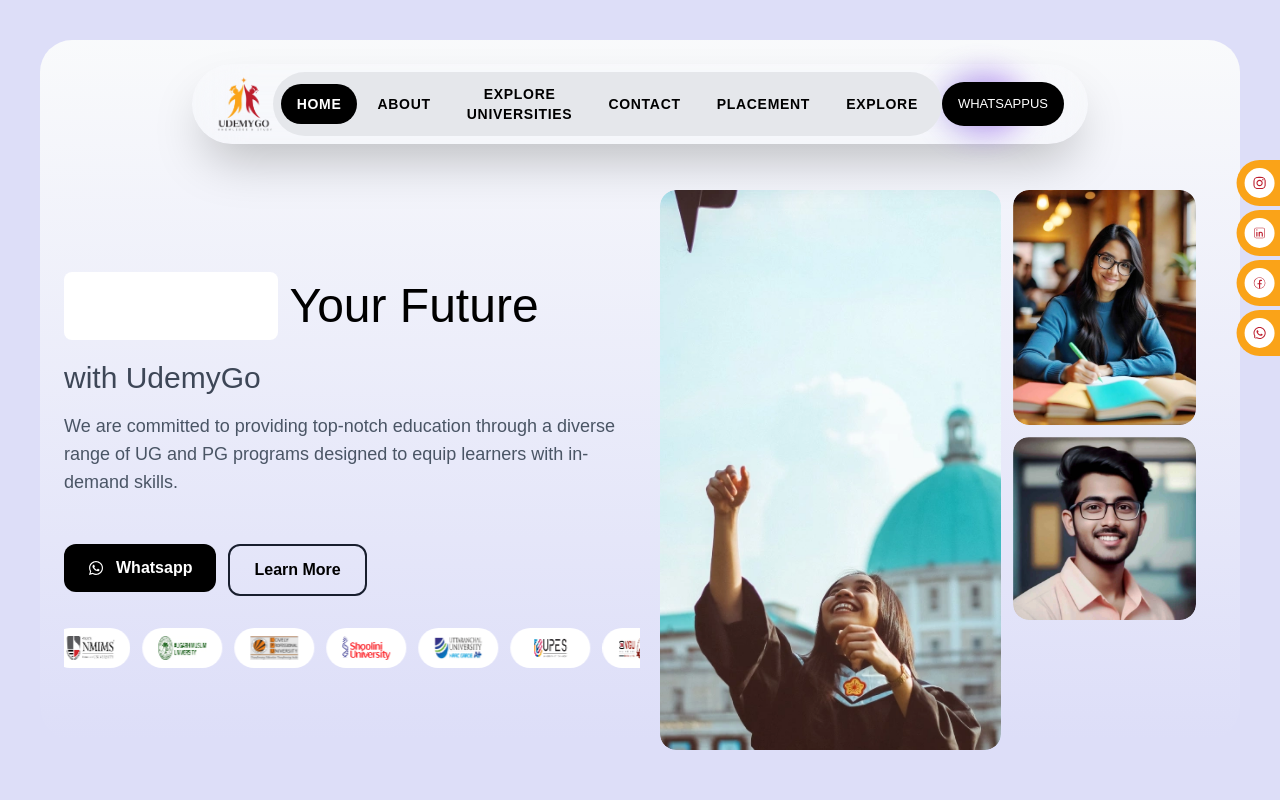
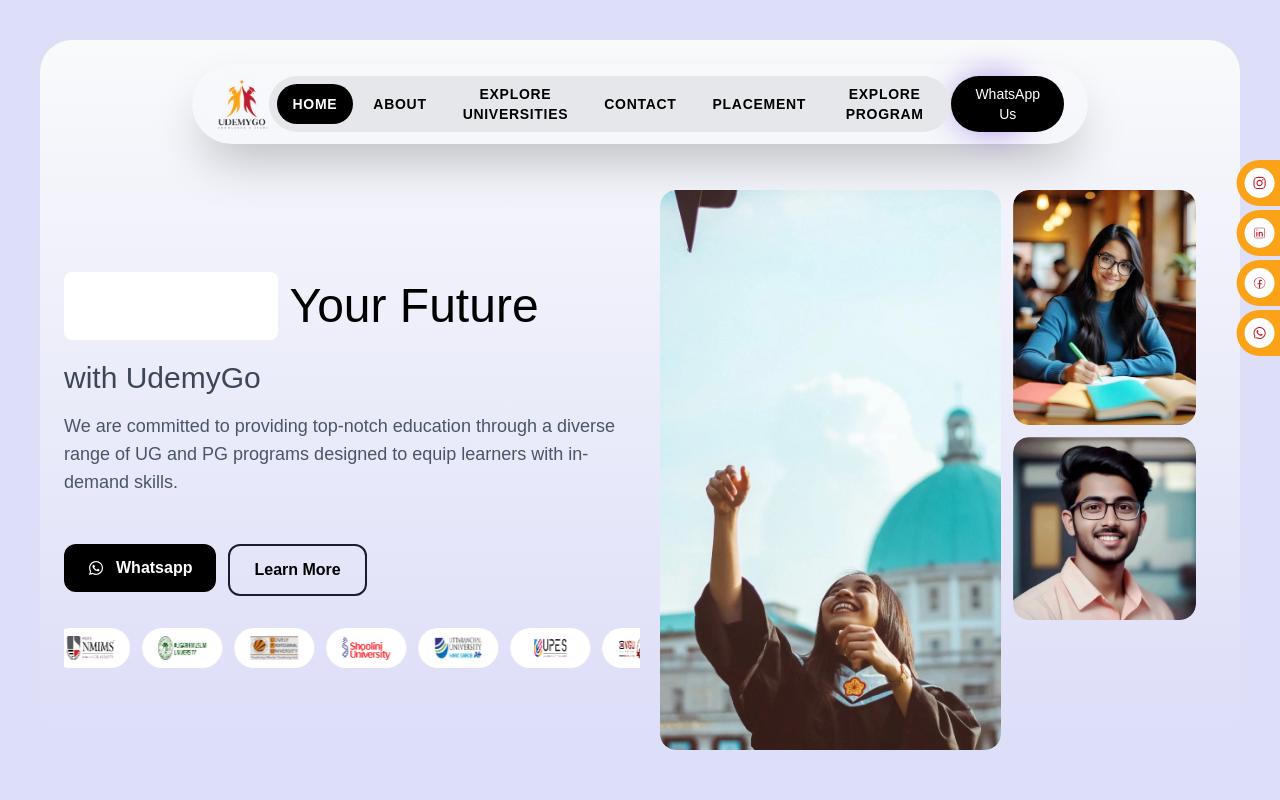
Before and after one commit to udemygo/udemygo, a Next.js app: page / in a window 1280 px wide. Shown: the top 800 px of the page. Built offline with nearby package versions, Linux system fonts and the light colour scheme; a web font is replaced by a local one.

Commit message:
bug fixex and enabled webkit

```diff
--- a/app/globals.css
+++ b/app/globals.css
@@ -3,6 +3,7 @@
 :root {
   --background: #ffffff;
   --foreground: #dddef8;
+  overflow-x: hidden;
 }
 
 @theme inline {
@@ -22,15 +23,16 @@
 body {
   background-color: #dddef8;
   font-family: Arial, Helvetica, sans-serif;
+
 }
 @media (width <= 48rem /* 768px */) {
   body {
     background-color: #d9c572;
   }
 }
-::-webkit-scrollbar {
+/* ::-webkit-scrollbar {
   width: 0px;
-}
+} */
 /* .gruppo-regular {
   font-family: "Gruppo", sans-serif;
   font-weight: 400;
--- a/components/Global/Header.js
+++ b/components/Global/Header.js
@@ -55,7 +55,7 @@ const Header = () => {
   ];
 
   return (
-    <div className="w-full md:max-w-[1322px] flex justify-center uppercase bg-amber-100">
+    <div className="w-full md:max-w-[1322px] flex justify-center  bg-amber-100">
       <div
         className={`h-20 p-4 px-6 mt-6 w-[90%] md:w-[70%] md:max-w-[1150px] bg-amber-0 fixed z-50 flex items-center justify-between rounded-full shadow-2xl backdrop-blur-xl transition-transform duration-300 ${
           isScrolled ? "-translate-y-12" : "translate-y-0"
@@ -77,7 +77,7 @@ const Header = () => {
         </div>
 
         {/* Desktop navigation */}
-        <ul className="hidden lg:flex items-center space-x-1 bg-gray-200 px-2 rounded-full text-sm tracking-wider font-semibold">
+        <ul className="hidden lg:flex items-center space-x-1 bg-gray-200 px-2 lg:py-1 2xl:py-3 rounded-full text-sm tracking-wider font-semibold uppercase">
           {navItems.slice(0, 2).map((item, index) => (
             <li key={index}>
               <Link
@@ -96,7 +96,7 @@ const Header = () => {
           <li ref={dropdownRef} className="relative">
             <button
               onClick={() => setIsOpen(!isOpen)}
-              className="px-4 py-3 rounded-full transition-all hover:bg-black hover:text-white cursor-pointer uppercase"
+              className="px-4 py-1 rounded-full transition-all hover:bg-black hover:text-white cursor-pointer uppercase"
             >
               Explore Universities
             </button>
@@ -143,12 +143,12 @@ const Header = () => {
           <li ref={exploreDropdownRef} className="relative">
             <button
               onClick={() => setIsExploreOpen(!isExploreOpen)}
-              className="px-4 py-3 rounded-full transition-all hover:bg-black hover:text-white cursor-pointer uppercase"
+              className="px-4 py-1 rounded-full transition-all hover:bg-black hover:text-white cursor-pointer uppercase"
             >
-              Explore
+              explore program
             </button>
             {isExploreOpen && (
-              <div className="absolute  overflow-hidden mt-2 w-full bg-white text-gray-800 shadow-lg rounded-md z-50 min-w-40 shadow-[#57575778]">
+              <div className="absolute -left-4 overflow-hidden mt-2 w-full bg-white text-gray-800 shadow-lg rounded-md z-50 min-w-40 shadow-[#57575778]">
                 <div>
                   <Link
                     href="/explore-programs/online-mba"
@@ -169,9 +169,9 @@ const Header = () => {
           <a
             target="_blank"
             href="https://api.whatsapp.com/send?phone=918104550586&text=hello%20iam%20intrested"
-            className="bg-black text-white text-[13px] rounded-full px-4 py-3 hover:bg-gray-800 transition-all cursor-pointer"
+            className="bg-black text-white text-sm rounded-full px-6 text-center py-2 hover:bg-gray-800 transition-all cursor-pointer"
           >
-            WhatsAppUs
+            WhatsApp Us
           </a>
           <div className="lg:hidden">
             <button
```
